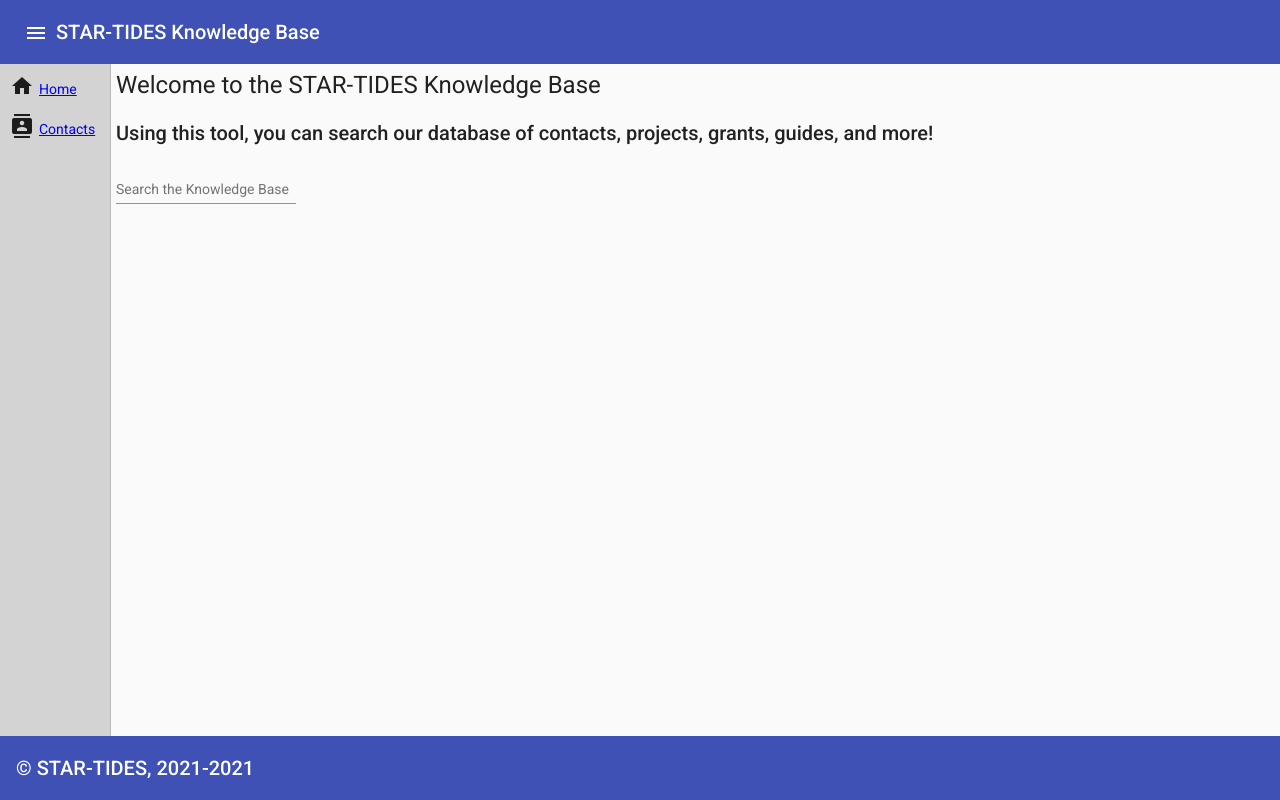
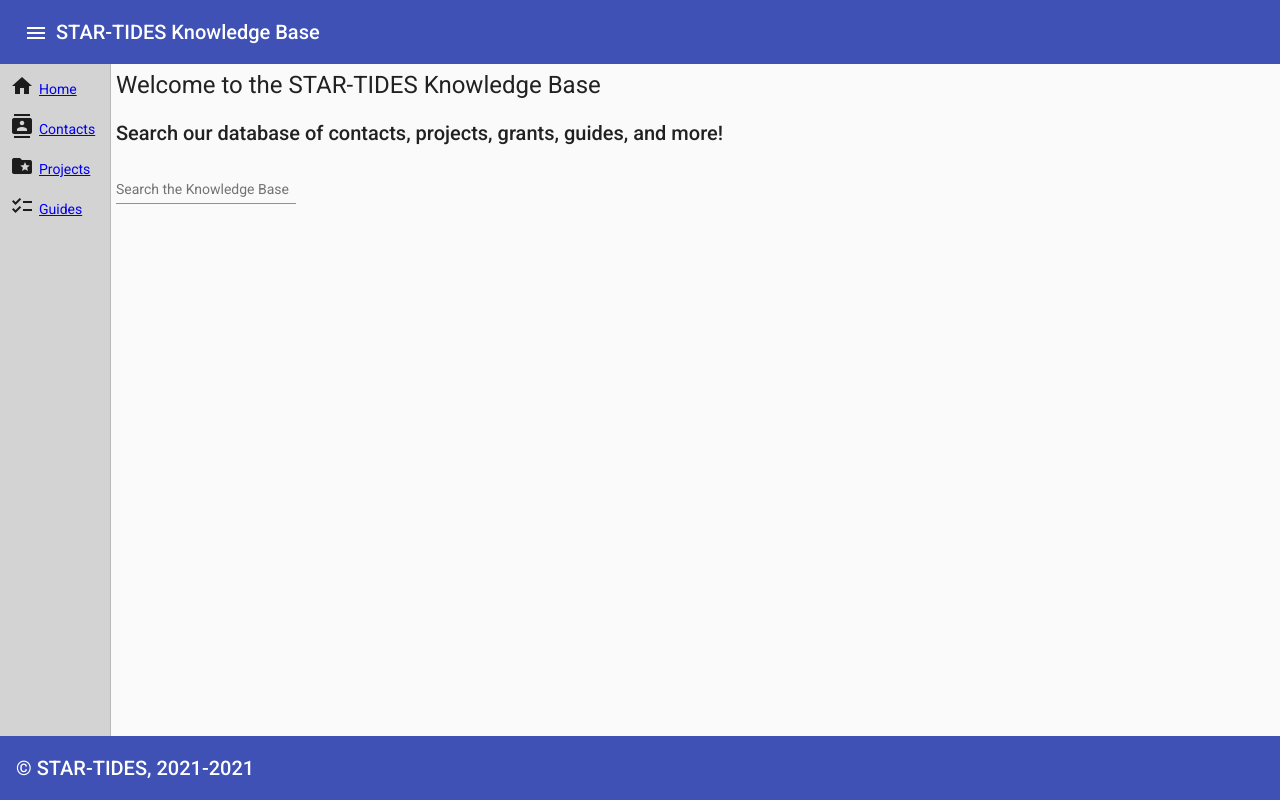
Before and after one commit to STAR-TIDES/kb, an Angular app in the folder frontend/star-tides/: page /home in a window 1280 px wide. Both pictures are taken after a click on the button "menu". Built offline with nearby package versions, Linux system fonts and the light colour scheme.

Commit message:
Add Guide components and update sidenav.

```diff
--- a/frontend/star-tides/src/app/app-routing.module.ts
+++ b/frontend/star-tides/src/app/app-routing.module.ts
@@ -2,6 +2,8 @@
 import { RouterModule, Routes } from '@angular/router';
 import { ContactDetailComponent } from './contact-detail/contact-detail.component';
 import { ContactListComponent } from './contact-list/contact-list.component';
+import { GuideDetailComponent } from './guide-detail/guide-detail.component';
+import { GuideListComponent } from './guide-list/guide-list.component';
 import { HomeComponent } from './home/home.component';
 import { ProjectDetailComponent } from './project-detail/project-detail.component';
 import { ProjectListComponent } from './project-list/project-list.component';
@@ -14,6 +16,8 @@
   { path: 'contacts', component: ContactListComponent },
   { path: 'projects/:id', component: ProjectDetailComponent },
   { path: 'projects', component: ProjectListComponent },
+  { path: 'guides', component: GuideListComponent },
+  { path: 'guides/:id', component: GuideDetailComponent },
   { path: '', redirectTo: 'home', pathMatch: 'full' },
   { path: '*', component: HomeComponent },
 ];
--- a/frontend/star-tides/src/app/app.component.html
+++ b/frontend/star-tides/src/app/app.component.html
@@ -27,6 +27,22 @@
             <span><a routerLink='/contacts'>Contacts</a></span>
           </div>
         </div>
+        <div class='menu-item'>
+          <div>
+            <mat-icon aria-hidden="false" aria-label="Projects icon">folder_special</mat-icon>
+          </div>
+          <div>
+            <span><a routerLink='/projects'>Projects</a></span>
+          </div>
+        </div>
+        <div class='menu-item'>
+          <div>
+            <mat-icon aria-hidden="false" aria-label="Guides icon">checklist</mat-icon>
+          </div>
+          <div>
+            <span><a routerLink='/guides'>Guides</a></span>
+          </div>
+        </div>
       </mat-drawer>
       <div class='main-content'>
         <router-outlet></router-outlet>
--- a/frontend/star-tides/src/app/app.module.ts
+++ b/frontend/star-tides/src/app/app.module.ts
@@ -56,6 +56,8 @@
 import { ContactListComponent } from './contact-list/contact-list.component';
 import { ContactDetailComponent } from './contact-detail/contact-detail.component';
 import { AboutComponent } from './about/about.component';
+import { GuideListComponent } from './guide-list/guide-list.component';
+import { GuideDetailComponent } from './guide-detail/guide-detail.component';
 
 
 @NgModule({
@@ -67,7 +69,9 @@
     ProjectDetailComponent,
     ContactListComponent,
     ContactDetailComponent,
-    AboutComponent
+    AboutComponent,
+    GuideListComponent,
+    GuideDetailComponent
   ],
   imports: [
     A11yModule,
--- a/frontend/star-tides/src/app/home/home.component.html
+++ b/frontend/star-tides/src/app/home/home.component.html
@@ -1,7 +1,7 @@
 <div class='home-content'>
     <h1>Welcome to the STAR-TIDES Knowledge Base</h1>
     <h2>
-        Using this tool, you can search our database of
+        Search our database of
         contacts, projects, grants, guides, and more!
     </h2>
     <mat-form-field>
```
